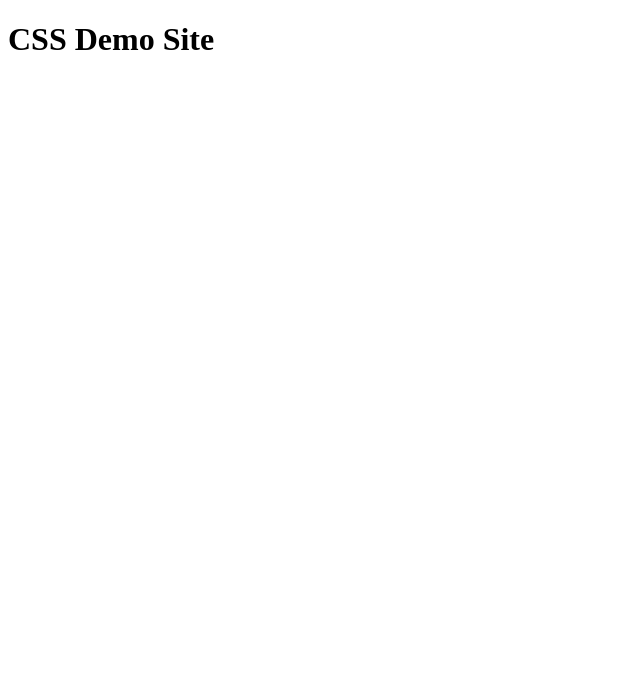
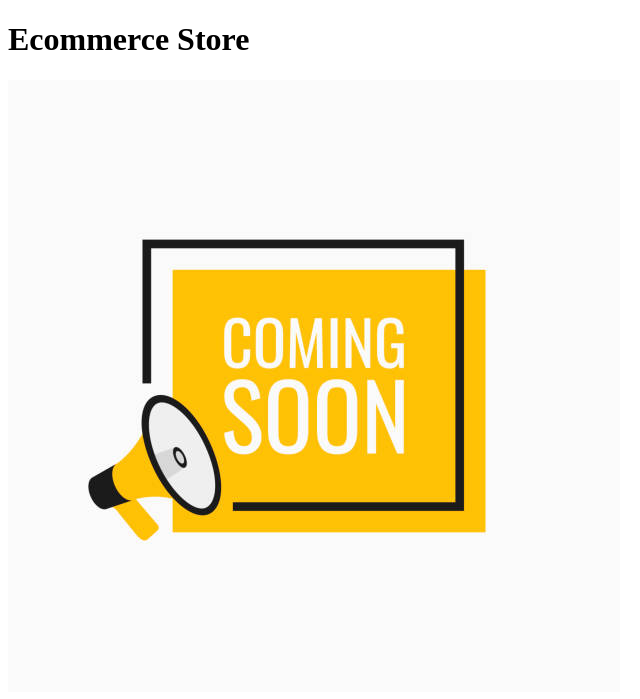
Before and after one commit to GeorgiaHunt89/CSS-Demo-Site, a plain HTML site: page index.html in a window 1280 px wide. Shown: the whole page, without its empty margins (0-640 px from the left). Drawn offline with Linux system fonts and the light colour scheme.

Commit message:
Coming Soon Image added to HTML

```diff
--- a/index.html
+++ b/index.html
@@ -10,7 +10,14 @@
 <body>
     <!--header-->
     <header>
-     <h1>CSS Demo Site</h1>
+     <h1>Ecommerce Store</h1>
     </header>
+
+    <section>
+    <!-- image -->
+    <img src="assets/images/coming-soon-image.png" alt="Coming Soon Image"/>
+
+
+    </section>
 </body>
 </html>
```
